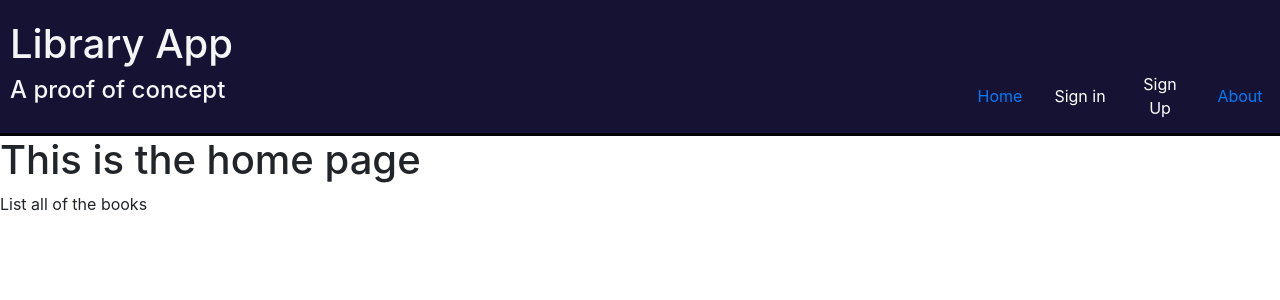
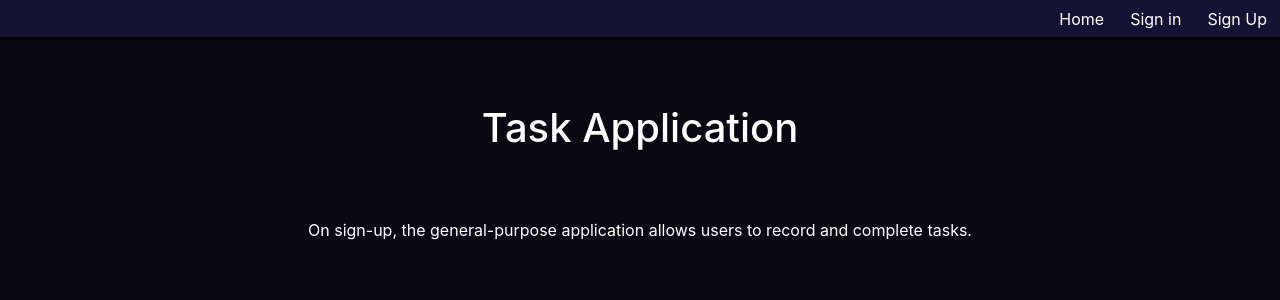
Before and after one commit to Khyzad/Task-App, a React (Create React App) app in the folder client/: page / in a window 1280 px wide. Shown: the top 300 px of the page. Built offline with nearby package versions, Linux system fonts and the light colour scheme.

Commit message:
Remove banner and about page

```diff
--- a/client/src/App.css
+++ b/client/src/App.css
@@ -1,15 +1,54 @@
 body {
+  height: 95vh;
+}
+
+#root {
   height: 100%;
+}
+
+#header {
+  height: 5vh
+}
+
+#home {
+  padding-top: 5%;
+  padding-left: 5%;
+  padding-right: 5%;
+  height:100%;
+  background-color: rgb(10, 8, 19);
+  color: white;
+}
+
+#home-title{
+  display: flex;
+  justify-content: center;
+  align-content: center;
+}
+
+#home-description{
+  padding: 5%;
+  display: flex;
+  justify-content: center;
+  align-content: center;
 }
 
 #nav-links span:hover{
   background-color:rgb(61, 61, 61)
 }
 
-#nav-links span{
+#nav-links {
+  position: relative;
+  float: right;
   display: flex;
   justify-content: center;
   align-items: center
+}
+
+#nav-links span{
+  display: inline-block;
+  height: 5vh;
+  text-align: 'center';
+	vertical-align: 'middle';
 }
 
 table thead tr *{
@@ -48,7 +87,7 @@ table thead tr *{
   position: absolute;
   background-color: rgb(10, 8, 19);
   width: 100%;
-  height: 100%;
+  height: 95vh;
 }
 
 #task-panel {
--- a/client/src/App.js
+++ b/client/src/App.js
@@ -7,7 +7,6 @@ import { Provider } from 'react-redux';
 import store from './store';
 import Header from './components/layouts/header'
 
-import About from './components/pages/about';
 import Home from './components/pages/home';
 import Dashboard from './components/pages/dashboard';
 
@@ -16,15 +15,14 @@ class App extends Component {
     return (
       <Provider store={store}>
         <Router>
-          <div>
+          <div style={{ height: "100%" }}>
             <Header />
             <Route exact path='/' render={props => <Home />} />
-            <Route path='/about' component={About} />
             <Route path='/dashboard' render={props =>
               (
                 localStorage.getItem('session') ? <Dashboard />
                   :
-                <Home />
+                  <Home />
               )
             } />
           </div>
--- a/client/src/components/forms/signout.jsx
+++ b/client/src/components/forms/signout.jsx
@@ -13,7 +13,7 @@ class SignOut extends Component {
 		return (
 			<div>
 				<form onSubmit={this.logout}>
-					<Button color="link">Sign out</Button>
+					<Button color="link" style={{color:'white'}}>Sign out</Button>
 				</form>
 			</div>
 		);
--- a/client/src/components/layouts/header.js
+++ b/client/src/components/layouts/header.js
@@ -3,29 +3,29 @@ import { Link } from 'react-router-dom';
 import SignUp from '../forms/signup';
 import SignIn from '../forms/signin';
 import SignOut from '../forms/signout';
+import { relative } from 'path';
+import { Button } from 'reactstrap';
 
 
 class Header extends Component {
 	render() {
 		return (
 			<header style={bannerStyle} id="header" >
-				<div style={titleStyle}>
-					<h1>Library App</h1>
-					<h4>A proof of concept</h4>
-				</div>
-				<section id="nav-links" style={navStyle}>
-					<span><Link to='/'>Home</Link></span>
+
+				<section id="nav-bar" >
+					<div id="nav-links">
+						<span><Link to='/'><Button color="link" style={{color: 'white'}}>Home</Button></Link></span>
 						{localStorage.getItem('session') ?
 							<span><SignOut /></span>
 							:
 							<span><SignIn /></span>
 						}
 						{localStorage.getItem('session') ?
-						<span><Link to='/dashboard'>Dashboard</Link></span>
+							<span><Link to='/dashboard'><Button color="link" style={{color: 'white'}}>Dashboard</Button></Link></span>
 							:
 							<span><SignUp /></span>
 						}
-					<span><Link to='/about'>About</Link></span>
+					</div>
 				</section>
 			</header>
 		)
@@ -33,25 +33,10 @@ class Header extends Component {
 }
 
 const bannerStyle = {
-	display: 'grid',
-	gridTemplateColumns: '3fr 1fr',
 	backgroundColor: '#161234',
 	color: '#f5f5f5',
 	borderBottomStyle: 'outset',
 	borderColor: 'rgb(29, 29, 29)'
-	// borderBottomColor: 'outset'
-}
-
-const titleStyle = {
-	padding: '20px 10px',
-}
-
-const navStyle = {
-	textAlign: 'center',
-	verticalAlign: 'middle',
-	paddingTop: '60px',
-	display: 'grid',
-	gridTemplateColumns: 'repeat(4, 1fr)'
 }
 
 export default Header;
--- a/client/src/components/pages/about.jsx
+++ /dev/null
@@ -1,14 +0,0 @@
-import React, { Component } from 'react';
-
-class About extends Component {
-	render() {
-		return (
-			<section id="about">
-				<h1>This is the about page</h1>
-				<div>Generic explanation of what this web app is about</div>
-			</section>
-		);
-	}
-}
-
-export default About;
--- a/client/src/components/pages/home.jsx
+++ b/client/src/components/pages/home.jsx
@@ -4,8 +4,11 @@ class Home extends Component {
 	render() {
 		return (
 			<section id="home">
-				<h1>This is the home page</h1>
-				<div>List all of the books</div>
+				<h1 id="home-title">Task Application</h1>
+				<div id="home-description">
+					On sign-up, the general-purpose application allows
+					users to record and complete tasks.
+				</div>
 			</section>
 		);
 	}
```
Lines whose indentation alone changed are shown as unchanged.
